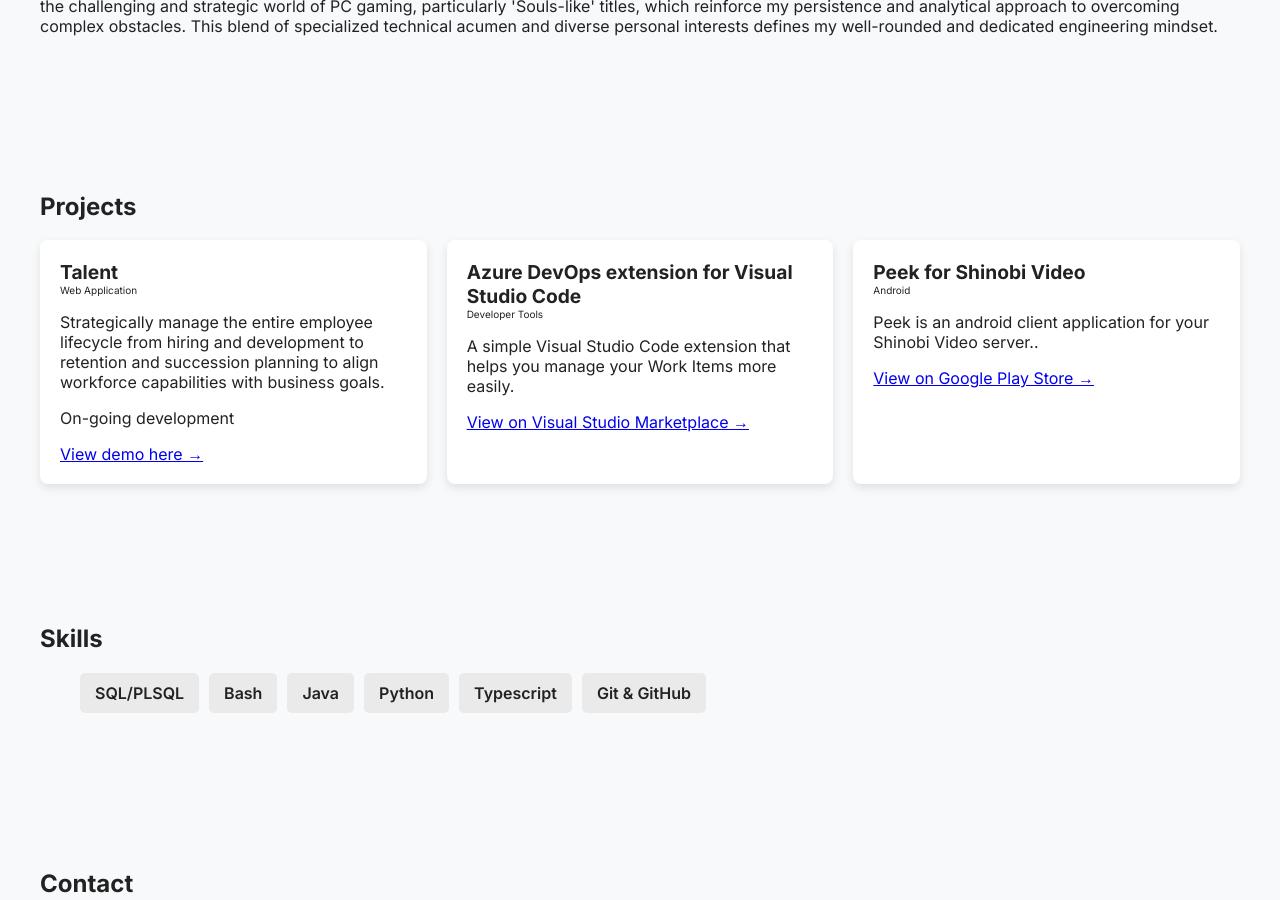
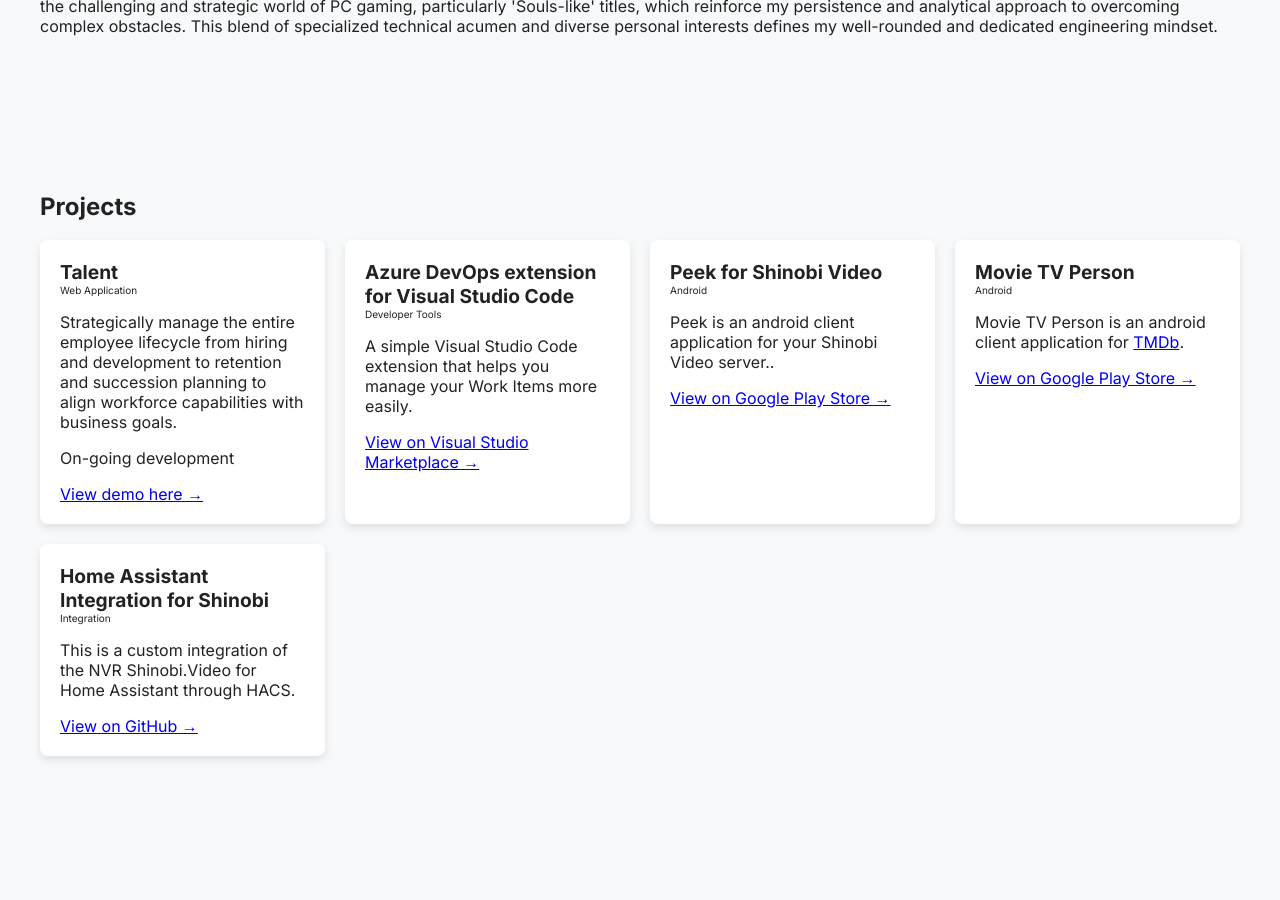
Before and after one commit to allensandiego/page, a Jekyll site: the page built from index.html, in a window 1280 px wide and 900 px high, scrolled down 798 px. Built offline with Jekyll 4.4.1, drawn with Linux system fonts in a browser that asks for light colours; a script that is not in the unit is left out.

Commit message:
feat: added more projects

```diff
--- a/index.html
+++ b/index.html
@@ -73,6 +73,23 @@
                     Google Play Store →</a>
             </div>
 
+            <div class="project-card">
+                <div class="project-card-title">Movie TV Person</div>
+                <div class="project-card-subtitle">Android</div>
+                <p>Movie TV Person is an android client application for <a href="https://www.themoviedb.org/"
+                        target="_blank">TMDb</a>.</p>
+                <a href="https://play.google.com/store/apps/details?id=com.allensandiego.movieportal"
+                    target="_blank">View on
+                    Google Play Store →</a>
+            </div>
+
+            <div class="project-card">
+                <div class="project-card-title">Home Assistant Integration for Shinobi</div>
+                <div class="project-card-subtitle">Integration</div>
+                <p>This is a custom integration of the NVR Shinobi.Video for Home Assistant through HACS.</p>
+                <a href="https://github.com/allensandiego/ha-integration-shinobi" target="_blank">View on GitHub →</a>
+            </div>
+
         </div>
     </section>
 
```
